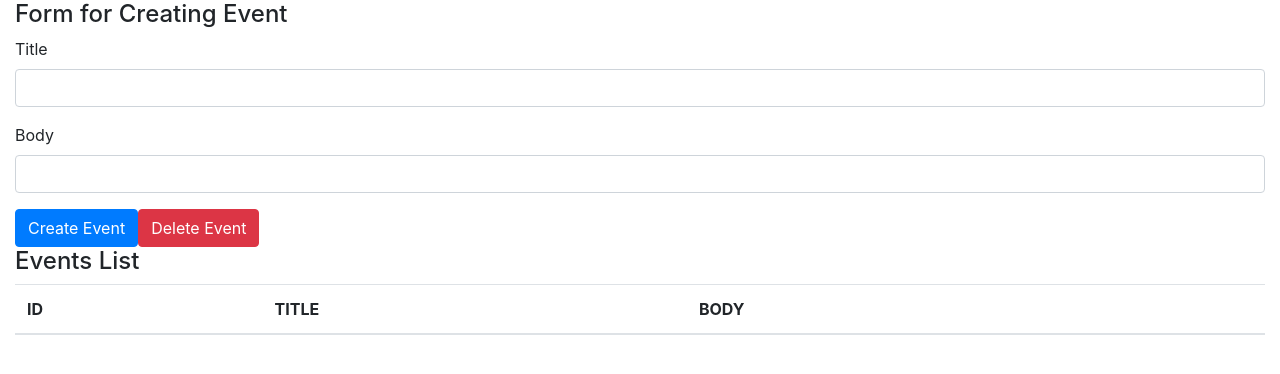
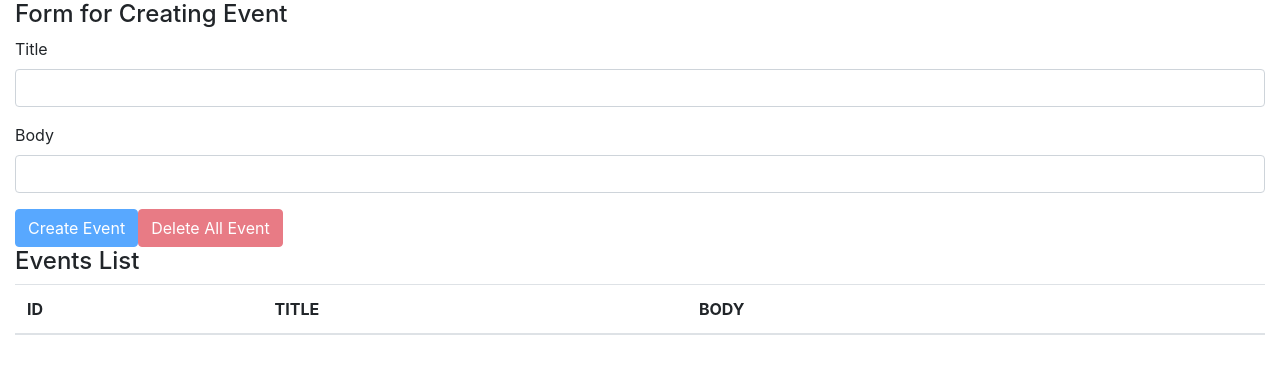
Before and after one commit to kannoRyo/react-hooks-101, a React (Create React App) app: page / in a window 1280 px wide. Shown: the top 374 px of the page. Built offline with nearby package versions, Linux system fonts and the light colour scheme.

Commit message:
implement all events deletion

```diff
--- a/src/components/App.js
+++ b/src/components/App.js
@@ -24,6 +24,17 @@ const App = () => {
 
   }
 
+  const deleteAllEvent = (e) =>{
+    if(!window.confirm('Do you realy delete all events?')){
+      return
+    }
+
+    e.preventDefault();
+    dispatch({
+      type: 'DELETE_ALL_EVENTS',
+    })
+  }
+
   return (
     <>
     <div className="container-fluid">
@@ -39,8 +50,8 @@ const App = () => {
         </div>
       </form>
 
-      <button className="btn btn-primary" onClick={addEvent}>Create Event</button>
-      <button className="btn btn-danger">Delete Event</button>
+      <button className="btn btn-primary" onClick={addEvent} disabled={title === '' || body === ''}>Create Event</button>
+      <button className="btn btn-danger" onClick={deleteAllEvent} disabled={!(state.length)}>Delete All Event</button>
 
       <h4>Events List</h4>
       <table className="table table-hover">
--- a/src/components/Event.js
+++ b/src/components/Event.js
@@ -2,6 +2,10 @@ import React from 'react'
 
 const Event = ({event, dispatch}) => {
     const deleteEvent = (e) =>{
+        if(!window.confirm(`Do you realy delete this event? (id=${event.id})`)){
+            return
+        }
+
         e.preventDefault()
 
         dispatch({
```
Also changed, not shown: 1 other file (tests, documents, lock files or other folders).
